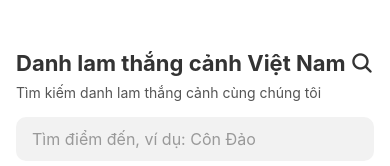
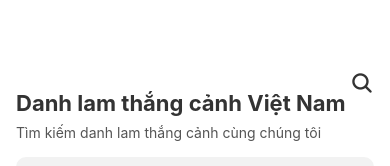
Before and after one commit to vulinhtrang2305/Viet-Explore, a React Native app in the folder fe/: screen /HomeTab in a window 390 px wide. Shown: the top 166 px of the page. Built offline with nearby package versions, Linux system fonts and the light colour scheme; no server answers.

Commit message:
fix: header C

```diff
--- a/fe/components/screens/HomeSreen/HeaderC.tsx
+++ b/fe/components/screens/HomeSreen/HeaderC.tsx
@@ -97,6 +97,7 @@ const styles = StyleSheet.create({
         alignItems: 'center',
     },
     title: {
+        marginTop: 40,
         fontSize: 22,
         fontWeight: '700',
         color: '#333',
```
